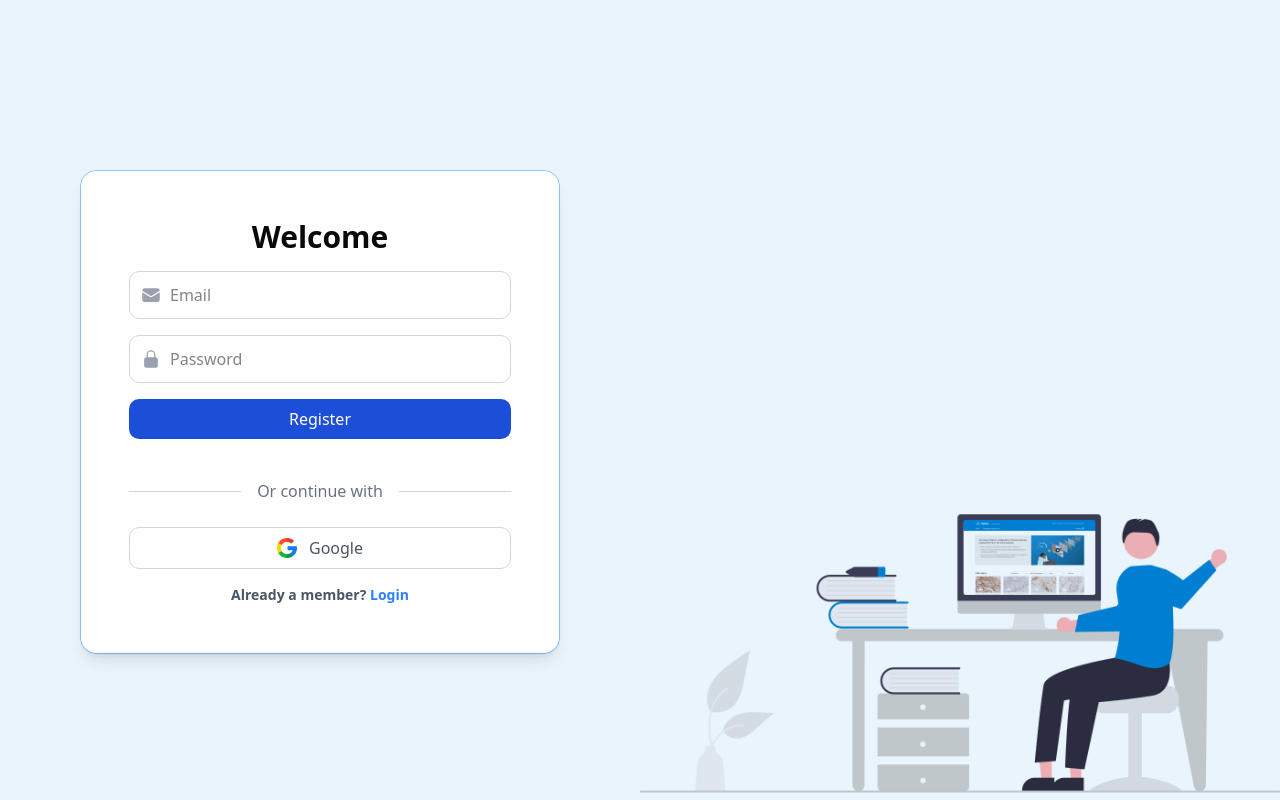
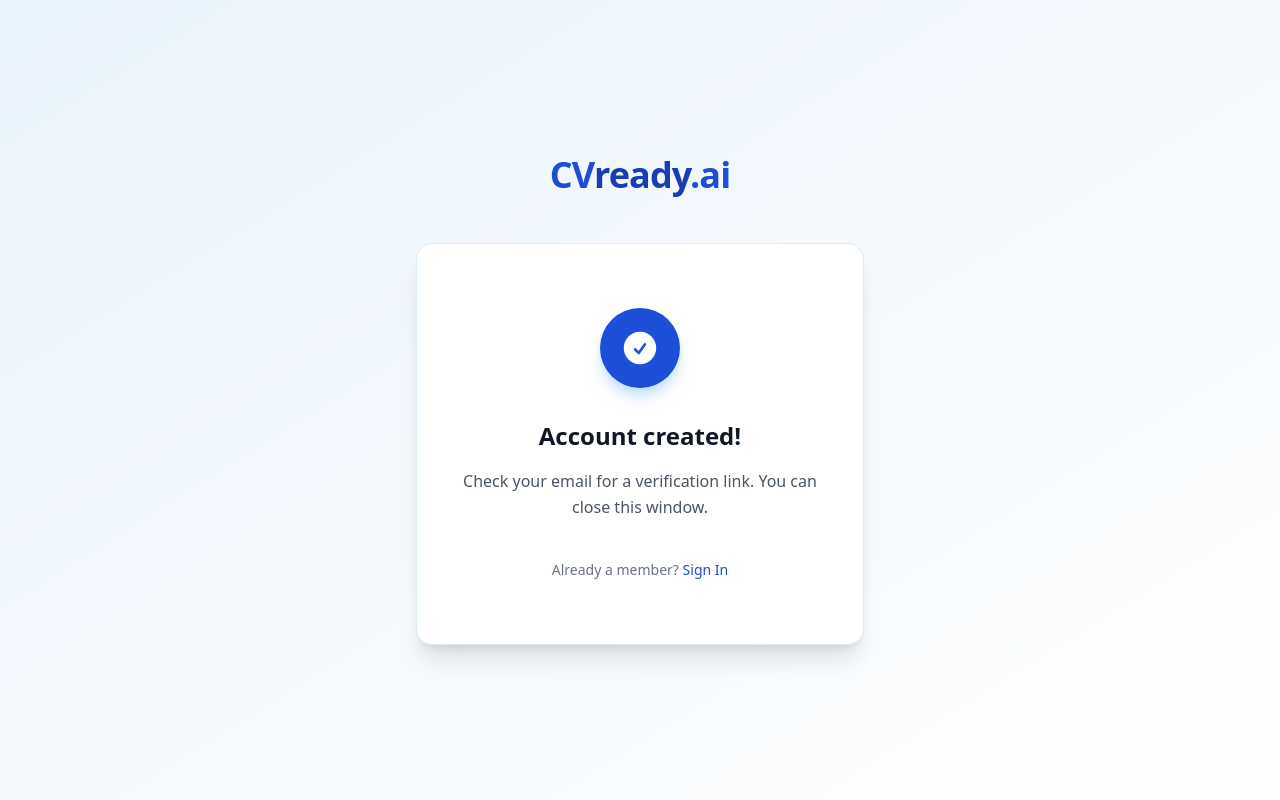
Before and after one commit to Sahil24680/CVReady.ai, a Next.js app: page /auth/signup in a window 1280 px wide. Built offline with nearby package versions, Linux system fonts and the light colour scheme; no server answers.

Commit message:
added coformation page

```diff
--- a/app/auth/signup/page.tsx
+++ b/app/auth/signup/page.tsx
@@ -1,23 +1,71 @@
-'use client'
-import { EnvelopeIcon, LockClosedIcon } from "@heroicons/react/24/solid";
+"use client";
+import {
+  EnvelopeIcon,
+  LockClosedIcon,
+  CheckCircleIcon,
+} from "@heroicons/react/24/solid";
 import { signup } from "@/app/utils/supabase/action";
-import { useRouter } from "next/navigation";
-import { toast} from "react-toastify";
+import { toast } from "react-toastify";
+import { useState } from "react";
+
 export default function SignupPage() {
-  const router = useRouter();
+  const [accountCreated, setAccountCreated] = useState(true);
 
   const handSignup = async (formData: FormData) => {
-
     const result = await signup(formData);
 
     if (result?.error) {
       toast.error(result.error.message);
     } else {
-      toast.success("Account created!");
-      await new Promise((resolve) => setTimeout(resolve, 3000));
-      router.push("/auth/login");
+      setAccountCreated(true);
     }
   };
+
+  if (accountCreated) {
+    return (
+      <div className="min-h-screen flex items-center justify-center bg-gradient-to-br from-[#EAF4FC] to-white p-6">
+        <div className="w-full max-w-md">
+          {/* Company name */}
+          <div className="text-center mb-12">
+            <h1 className="text-4xl font-extrabold text-[#1D4ED8] tracking-tight">
+              CV<span className="text-[#1A3DB6]">ready</span>.ai
+            </h1>
+          </div>
+
+          {/* Card */}
+          <div className="bg-white rounded-2xl shadow-xl border border-blue-100 px-10 py-16 text-center">
+            {/* Icon */}
+            <div className="mx-auto mb-8 w-20 h-20 bg-[#1D4ED8] rounded-full flex items-center justify-center shadow-lg shadow-blue-200">
+              <CheckCircleIcon className="h-10 w-10 text-white" />
+            </div>
+
+            {/* Heading */}
+            <h2 className="text-2xl font-semibold text-gray-900 mb-4">
+              Account created!
+            </h2>
+
+            {/* Description */}
+            <p className="text-gray-600 text-base leading-relaxed mb-10 max-w-sm mx-auto">
+              Check your email for a verification link. You can close this
+              window.
+            </p>
+
+            {/* Sign in link */}
+            <p className="text-gray-500 text-sm">
+              Already a member?{" "}
+              <a
+                href="/auth/login"
+                className="text-[#1D4ED8] font-medium hover:text-[#1A3DB6] transition-colors duration-200"
+              >
+                Sign In
+              </a>
+            </p>
+          </div>
+        </div>
+      </div>
+    );
+  }
+
   return (
     <div className="h-screen flex flex-col lg:flex-row bg-[#EAF4FC]">
       {/* Signup UI */}
@@ -81,7 +129,10 @@ export default function SignupPage() {
             </form>
             <p className="mt-4 text-center text-sm font-semibold text-gray-600">
               Already a member?{" "}
-              <a href="/auth/login" className="text-blue-500 hover:text-blue-700">
+              <a
+                href="/auth/login"
+                className="text-blue-500 hover:text-blue-700"
+              >
                 Login
               </a>
             </p>
@@ -92,5 +143,4 @@ export default function SignupPage() {
       <div className="w-full lg:w-1/2 h-64 lg:h-screen bg-[url('/images/signup.jpg')] bg-contain bg-bottom bg-no-repeat mix-blend-multiply order-2"></div>
     </div>
   );
-
 }
```
